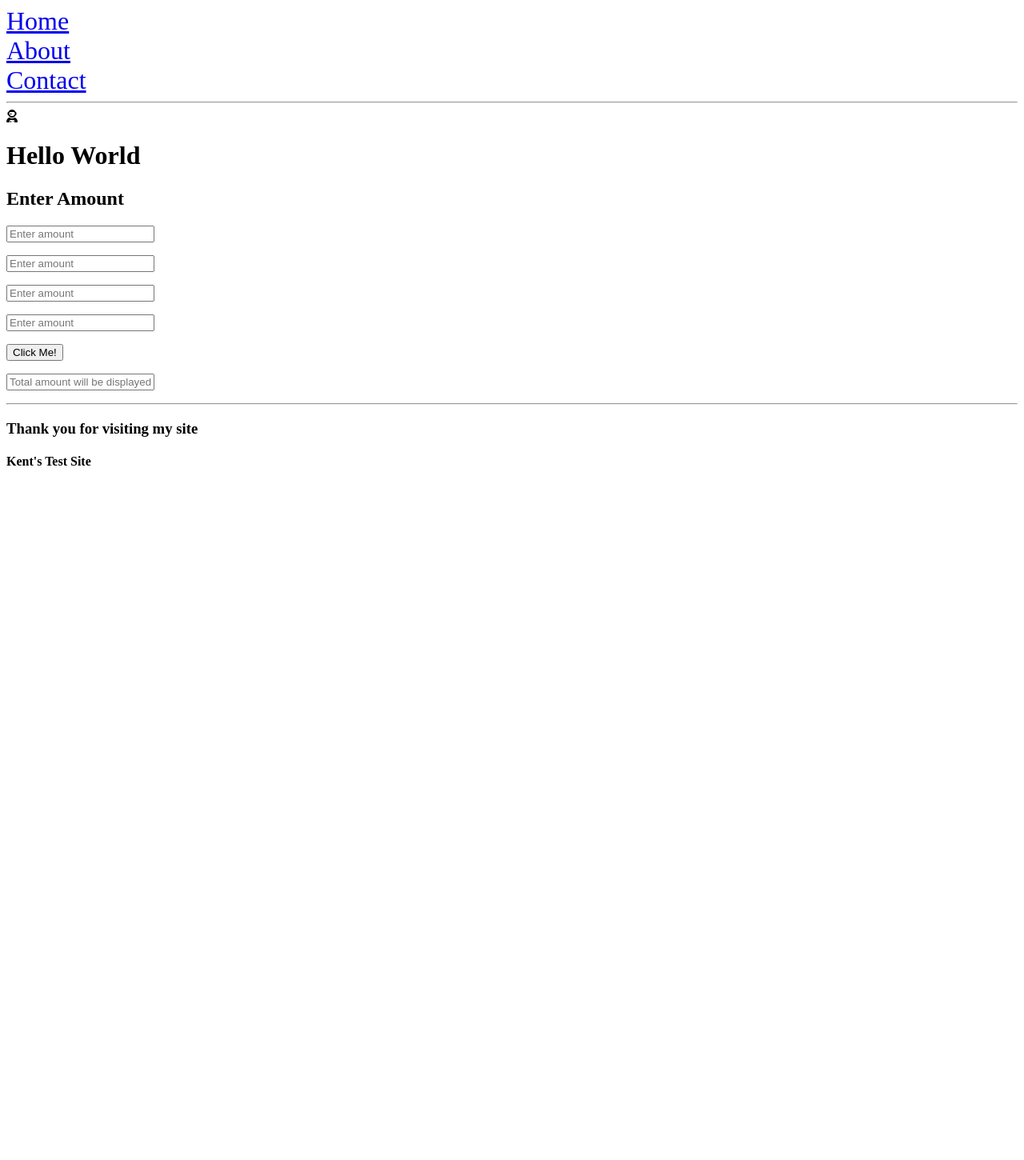
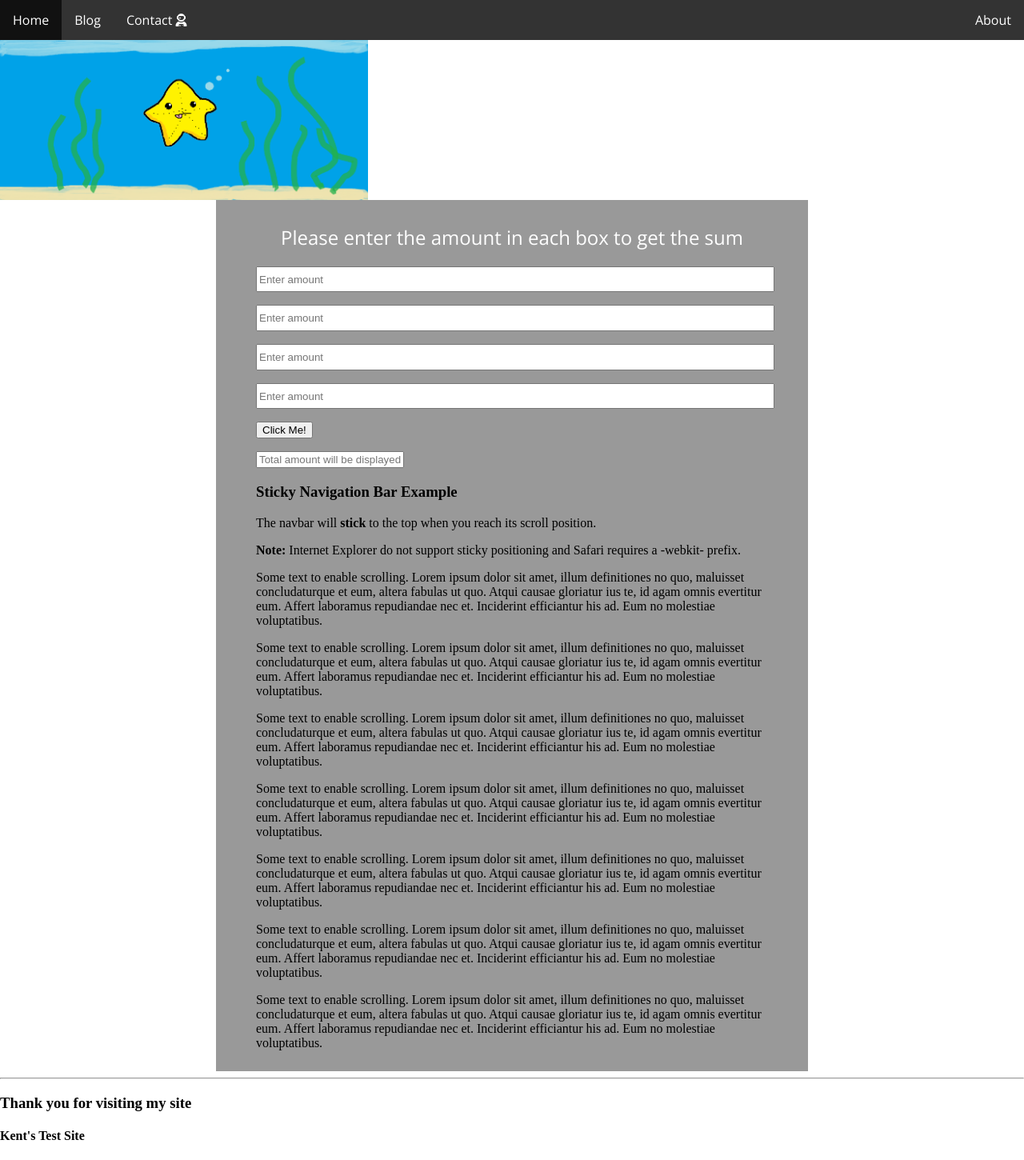
Before and after one commit to kentjuan17/mytestsite, a PHP site: page / in a window 1280 px wide. Shown: the whole page at 80% size. Before the commit the page ends 582 px from the top, so only its background shows below. Run offline with PHP 8.4, Linux system fonts and the light colour scheme; some libraries are stand-ins or nearby versions.

Commit message:
Added CSS Styles - NAVbar and Banner
from tutorials again

```diff
--- a/header.html
+++ b/header.html
@@ -1,22 +1,18 @@
-<html>
+<!DOCTYPE html>
+<html lang="en">
 <head>
+    <meta charset="utf-8">
+    <meta name="viewport" content="width=device-width, initial-scale=1.0">
     <link rel="stylesheet" href="./style.css">
+    <link rel="preconnect" href="https://fonts.gstatic.com">
+    <link href="https://fonts.googleapis.com/css2?family=Open+Sans:ital,wght@0,300;0,400;0,600;0,700;0,800;1,300;1,400;1,600;1,700;1,800&display=swap" rel="stylesheet">
 </head>
 <body class="header-main">
-
-    <nav>
-        <div class="Menu">
-            <a href="#" alt="Home">Home</a>
-        </div>
-        <div class="Menu">
-            <a href="#" alt="Home">About</a>
-        </div>
-        <div class="Menu">
-            <a href="#" alt="Home">Contact</a>
-        </div>
-    </nav>
-
+            <ul class="nav-ul">
+                <li class="navmenu"><a href="#" alt="Home">Home</i></a></li>
+                <li class="navmenu"><a href="#blog" alt="Blog">Blog</a></li>
+                <li class="navmenu"><a href="#contact" alt="Contact">Contact  <i class="fas fa-user-astronaut"></i></a></li>
+                <li class="right"><a href="#about" alt="About">About</a></li>
+            </ul>
 </body>
-<hr>
-
 </html>
--- a/index.php
+++ b/index.php
@@ -12,9 +12,12 @@
     <body id="homepage" class="mainbody">
         <?php include "header.html"; ?>
 
-        <i class="fas fa-user-astronaut"></i>
+        <main>
 
-        <h1>Hello World</h1>
+            <section class="banner">
+                <h1 class="h1-sticky">Welcome</h1>
+            </section>
+
                     <!-- WHAT IS YOUR NAME??
                         <h2>What is your name?</h2>
 
@@ -26,7 +29,9 @@
                             <input type="submit" name="submit" id="submit" class="btnName" placeholder="Click to submit" onClick="alertDetails()" />
                         </p>
                     -->
-        <h2>Enter Amount</h2>
+            <section class="display-sum-section">
+                <div class="calculate-sum">
+                        <h2>Please enter the amount in each box to get the sum</h2> </div>
                         <p>
                             <input type="text" name="price1" id="price1" class="price" placeholder="Enter amount" />
                         </p>
@@ -39,14 +44,29 @@
                         <p>
                             <input type="text" name="price4" id="price4" class="price" placeholder="Enter amount" />
                         </p>
+                </div>
+                <div class="sum">
                             <p>
                                 <input type="submit" name="submit" id="submit" class="btnName" value="Click Me!"/>
                             </p>
-
                             <p>
                                 <input type="text" name="total" id="total" class="total" placeholder="Total amount will be displayed here" />
                             </p>
-
+                </div>
+                <div>
+                    <h3>Sticky Navigation Bar Example</h3>
+                    <p>The navbar will <strong>stick</strong> to the top when you reach its scroll position.</p>
+                    <p><strong>Note:</strong> Internet Explorer do not support sticky positioning and Safari requires a -webkit- prefix.</p>
+                    <p>Some text to enable scrolling. Lorem ipsum dolor sit amet, illum definitiones no quo, maluisset concludaturque et eum, altera fabulas ut quo. Atqui causae gloriatur ius te, id agam omnis evertitur eum. Affert laboramus repudiandae nec et. Inciderint efficiantur his ad. Eum no molestiae voluptatibus.</p>
+                    <p>Some text to enable scrolling. Lorem ipsum dolor sit amet, illum definitiones no quo, maluisset concludaturque et eum, altera fabulas ut quo. Atqui causae gloriatur ius te, id agam omnis evertitur eum. Affert laboramus repudiandae nec et. Inciderint efficiantur his ad. Eum no molestiae voluptatibus.</p>
+                    <p>Some text to enable scrolling. Lorem ipsum dolor sit amet, illum definitiones no quo, maluisset concludaturque et eum, altera fabulas ut quo. Atqui causae gloriatur ius te, id agam omnis evertitur eum. Affert laboramus repudiandae nec et. Inciderint efficiantur his ad. Eum no molestiae voluptatibus.</p>
+                    <p>Some text to enable scrolling. Lorem ipsum dolor sit amet, illum definitiones no quo, maluisset concludaturque et eum, altera fabulas ut quo. Atqui causae gloriatur ius te, id agam omnis evertitur eum. Affert laboramus repudiandae nec et. Inciderint efficiantur his ad. Eum no molestiae voluptatibus.</p>
+                    <p>Some text to enable scrolling. Lorem ipsum dolor sit amet, illum definitiones no quo, maluisset concludaturque et eum, altera fabulas ut quo. Atqui causae gloriatur ius te, id agam omnis evertitur eum. Affert laboramus repudiandae nec et. Inciderint efficiantur his ad. Eum no molestiae voluptatibus.</p>
+                    <p>Some text to enable scrolling. Lorem ipsum dolor sit amet, illum definitiones no quo, maluisset concludaturque et eum, altera fabulas ut quo. Atqui causae gloriatur ius te, id agam omnis evertitur eum. Affert laboramus repudiandae nec et. Inciderint efficiantur his ad. Eum no molestiae voluptatibus.</p>
+                    <p>Some text to enable scrolling. Lorem ipsum dolor sit amet, illum definitiones no quo, maluisset concludaturque et eum, altera fabulas ut quo. Atqui causae gloriatur ius te, id agam omnis evertitur eum. Affert laboramus repudiandae nec et. Inciderint efficiantur his ad. Eum no molestiae voluptatibus.</p>
+                </div>
+            </section>
+        </main>
         <?php include "footer.html"; ?>
 
     </body>
--- a/style.css
+++ b/style.css
@@ -1,23 +1,115 @@
 /* Header Styles*/
+
 .header-main {
-    background: #333333;
+    margin: 0%;
 }
 
+ul.nav-ul {
+    list-style-type: none;
+    margin: 0;
+    padding: 0;
+    overflow: hidden;
+    background-color: #333;
+    position: sticky;
+    top: 0;
+
+}
+
+ul.nav-ul li a {
+    font-family: Open Sans;
+    font-weight: 400;
+    float: left;
+    display: block;
+    color: white;
+    text-align: center;
+    padding: 14px 16px;
+    text-decoration: none;
+}
+
+ul.nav-ul li a:hover {
+    background-color: #111;
+}
+
+ul.nav-ul li.right  {
+    float: right;
+}
+
+li a:hover {
+    background-color: #111;
+}
+
+/* Responsive Styles */
+
+@media screen and (max-width: 600px) {
+    ul.nav-ul li.right, ul.nav-ul li a{
+        float: none;
+    }
+  }
+
+
 /* Footer Styles*/
+
 .footer-main {
     background: #aaaaaa;
 }
 
-
-.Menu {
-    font-size: 2em;
-    align-items: center;
-    display: flex;
-    width: 33%;
-}
 
 .footer-heading {
     align-items: center;
     display: flex;
     width: 100%;
 }
+
+
+/* Main Body */
+.mainbody {
+    margin: 0%;
+}
+
+.banner {
+    background-image: url(./img/Star.png);
+    background-repeat: no-repeat;
+    background-attachment: fixed;
+    background-size: contain;
+    width: 100%;
+    height: 200px;
+}
+
+h1 {
+    font-family: Open Sans;
+    font-weight: 900;
+    font-size: 4rem;
+    color: white;
+    text-align: center;
+    padding: 50px 0px;
+    margin: auto;
+    width: 50%;
+
+}
+
+.h1-sticky {
+    float: center;
+}
+
+h2 {
+    color: white;
+    font-family: Open Sans;
+    font-weight: 100;
+}
+
+section.display-sum-section {
+
+    background-color: #999;
+    width: 50%;
+    margin: auto;
+    padding: 10px 50px;
+}
+
+div.calculate-sum {
+    color: white;
+    text-align: center;
+}
+
+.price {
+    width: 100%;
+    height: 2em;
```
Lines whose indentation alone changed are shown as unchanged.
